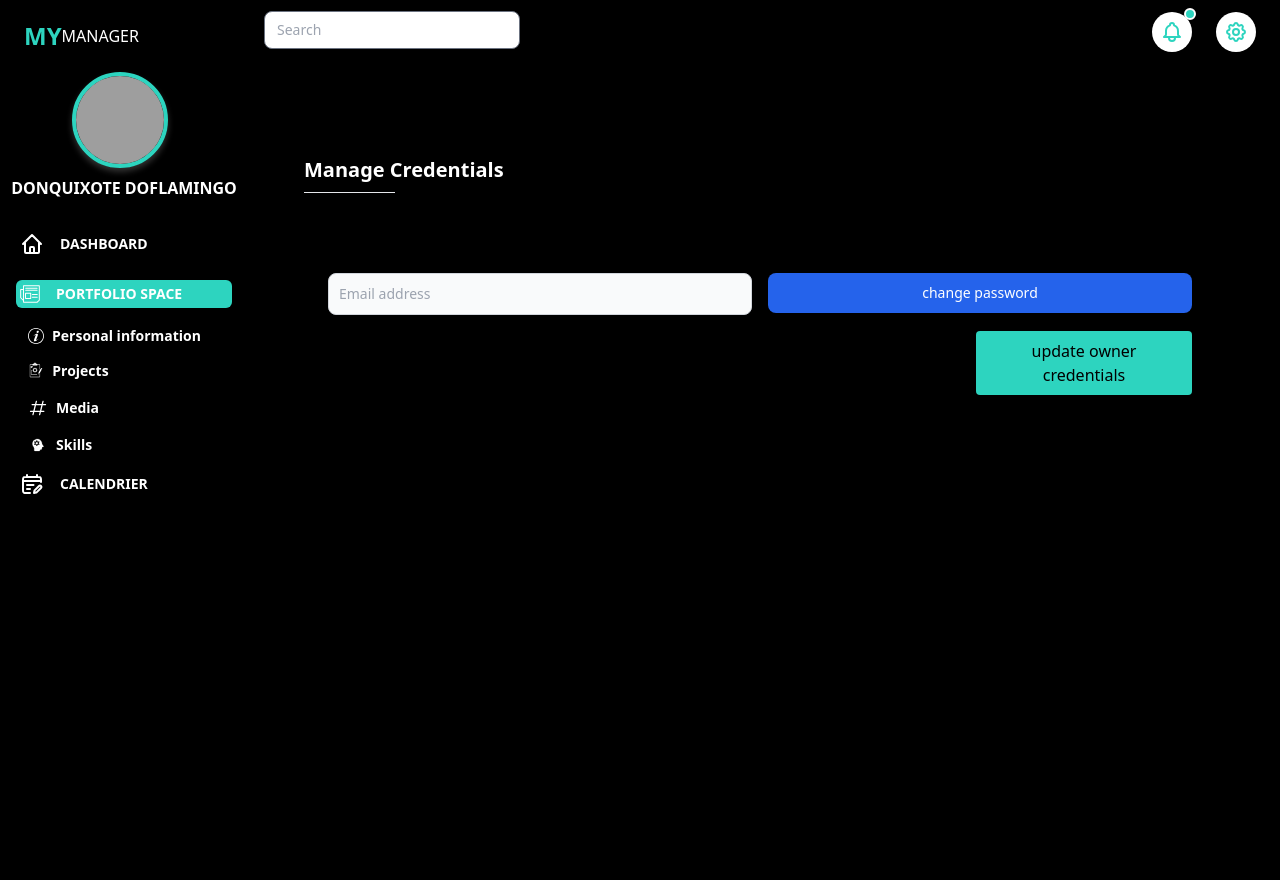
After one commit to MBAREK0/SYMFONY-MANAGER-DASHBOARD, a Symfony app: template templates/settings/index.html.twig in a window 1280 px wide. The commit adds this page. Run offline with Twig, Linux system fonts and the light colour scheme; the template is opened without the code that fills it, so the values that code supplies are empty; style sheets or scripts are compiled from the project's sources; some libraries are stand-ins or nearby versions; grey boxes are pictures that could not be loaded.

Commit message:
make it dynamic

```diff
--- /dev/null
+++ b/assets/js/app.js
@@ -0,0 +1,7 @@
+const change_password_btn = document.getElementById('change_password_btn');
+const change_password_form = document.getElementById('change_password_form');
+
+change_password_btn.addEventListener('click', () => {
+    let form_style = change_password_form.style.display;
+    change_password_form.style.display = form_style === 'none' ? 'block' : 'none';
+});
--- a/templates/base.html.twig
+++ b/templates/base.html.twig
@@ -300,9 +300,18 @@ this.isPagesMenuOpen = !this.isPagesMenuOpen
 }
 
 }
-}</script><!-- jQuery --><script src="https://code.jquery.com/jquery-3.6.0.min.js"></script><!-- DataTables JavaScript --><script src="https://cdn.datatables.net/1.11.5/js/jquery.dataTables.min.js"></script><script>$(document).ready(function () {
+}
+</script>
+<!-- jQuery -->
+<script src="https://code.jquery.com/jquery-3.6.0.min.js"></script>
+<!-- DataTables JavaScript -->
+<script src="https://cdn.datatables.net/1.11.5/js/jquery.dataTables.min.js">
+</script><script>
+$(document).ready(function () {
 $('#projects').DataTable();
-});</script>
+});
+</script>
 <script src="https://cdnjs.cloudflare.com/ajax/libs/flowbite/2.3.0/flowbite.min.js"></script>
-
-</body></html>
+<script src="{{ asset('js/app.js') }}?v=1.0"></script>
+</body>
+</html>
--- /dev/null
+++ b/templates/settings/index.html.twig
@@ -0,0 +1,100 @@
+{% extends 'base.html.twig' %}
+
+{% block body %}
+
+
+	<div class="grid mb-4 pb-10 pt-3   lg:px-8 lg:mx-4 mx-2 rounded-sm bg-black min-h-screen">
+
+
+		<div class="  transition-colors duration-300 ">
+			<div class="container mx-auto p-4">
+								<h1 class="text-xl font-semibold text-white m-0 mt-16">Manage Credentials</h1>
+				<hr class="w-[10%] mb-10 mt-2">
+
+				<div class="mb-3 rounded-lg p-6 transition duration-300 ease-in-out transform hover:shadow-lg transition-transform duration-300 ease-in-out ">
+
+
+					{% for flashMessage in app.flashes('success') %}
+
+						<div id="alert-3" class="flex items-center p-4 mb-4 text-white rounded-lg bg-green-600 dark:bg-gray-800 dark:text-green-400" role="alert">
+							<svg class="flex-shrink-0 w-4 h-4" aria-hidden="true" xmlns="http://www.w3.org/2000/svg" fill="currentColor" viewbox="0 0 20 20">
+								<path d="M10 .5a9.5 9.5 0 1 0 9.5 9.5A9.51 9.51 0 0 0 10 .5ZM9.5 4a1.5 1.5 0 1 1 0 3 1.5 1.5 0 0 1 0-3ZM12 15H8a1 1 0 0 1 0-2h1v-3H8a1 1 0 0 1 0-2h2a1 1 0 0 1 1 1v4h1a1 1 0 0 1 0 2Z"/>
+							</svg>
+
+							<div class="ms-3 text-sm font-medium">
+								{{ flashMessage }}
+							</div>
+							<button type="button" class="ms-auto -mx-1.5 -my-1.5 text-white rounded-lg focus:ring-2 focus:ring-green-400 p-1.5 hover:bg-green-200 inline-flex items-center justify-center h-8 w-8 dark:bg-gray-800 dark:text-green-400 dark:hover:bg-gray-700" data-dismiss-target="#alert-3" aria-label="Close">
+								<span class="sr-only">Close</span>
+								<svg class="w-3 h-3" aria-hidden="true" xmlns="http://www.w3.org/2000/svg" fill="none" viewbox="0 0 14 14">
+									<path stroke="currentColor" stroke-linecap="round" stroke-linejoin="round" stroke-width="2" d="m1 1 6 6m0 0 6 6M7 7l6-6M7 7l-6 6"/>
+								</svg>
+							</button>
+						</div>
+					{% endfor %}
+					{% for flashMessage in app.flashes('error') %}
+
+						<div id="alert-2" class="flex items-center p-4 mb-4 text-white rounded-lg bg-red-600 dark:bg-gray-800 dark:text-red-400" role="alert">
+							<svg class="flex-shrink-0 w-4 h-4" aria-hidden="true" xmlns="http://www.w3.org/2000/svg" fill="currentColor" viewbox="0 0 20 20">
+								<path d="M10 .5a9.5 9.5 0 1 0 9.5 9.5A9.51 9.51 0 0 0 10 .5ZM9.5 4a1.5 1.5 0 1 1 0 3 1.5 1.5 0 0 1 0-3ZM12 15H8a1 1 0 0 1 0-2h1v-3H8a1 1 0 0 1 0-2h2a1 1 0 0 1 1 1v4h1a1 1 0 0 1 0 2Z"/>
+							</svg>
+
+							<div class="ms-3 text-sm font-medium">
+								{{ flashMessage }}
+							</div>
+							<button type="button" class="ms-auto -mx-1.5 -my-1.5  text-white rounded-lg focus:ring-2 focus:ring-red-400 p-1.5 hover:bg-red-200 inline-flex items-center justify-center h-8 w-8 dark:bg-gray-800 dark:text-red-400 dark:hover:bg-gray-700" data-dismiss-target="#alert-2" aria-label="Close">
+								<span class="sr-only">Close</span>
+								<svg class="w-3 h-3" aria-hidden="true" xmlns="http://www.w3.org/2000/svg" fill="none" viewbox="0 0 14 14">
+									<path stroke="currentColor" stroke-linecap="round" stroke-linejoin="round" stroke-width="2" d="m1 1 6 6m0 0 6 6M7 7l6-6M7 7l-6 6"/>
+								</svg>
+							</button>
+						</div>
+					{% endfor %}
+					<form action="{{ path('app_update_owner_password', {'id': user.id}) }}" method="post">
+
+						<div>
+							<div class="grid grid-cols-1 md:grid-cols-2 gap-4 mb-4">
+								<input type="hidden" name="csrf_token" class="bg-gray-50 border border-gray-300 text-gray-900 text-sm rounded-lg focus:ring-blue-500 focus:border-blue-500 block w-full p-2.5 dark:bg-gray-700 dark:border-gray-600 dark:placeholder-gray-400 dark:text-white dark:focus:ring-blue-500 dark:focus:border-blue-500" name="csrf_token" value="{{ csrf_token }}">
+							</div>
+
+							<div class="grid grid-cols-1 md:grid-cols-2 gap-4 mb-4">
+								<div>
+									<input disabled type="email" placeholder="Email address" class="bg-gray-50 border border-gray-300 text-gray-900 text-sm rounded-lg focus:ring-blue-500 focus:border-blue-500 block w-full p-2.5 dark:bg-gray-700 dark:border-gray-600 dark:placeholder-gray-400 dark:text-white dark:focus:ring-blue-500 dark:focus:border-blue-500 " name="email" value="{{ user.email }}">
+								</div>
+								<div>
+									<button type="button" id="change_password_btn" class="  text-gray-900 text-sm text-white rounded-lg  block w-full p-2.5 bg-blue-600 ">
+										change password
+									</button>
+								</div>
+							</div>
+						</div>
+						<div class="grid grid-cols-1 md:grid-cols-2 gap-4 mb-4  hidden" id="change_password_form">
+							<div class="mt-4">
+								<label for="password" class="text-white  ">Current Password</label>
+								<input type="text" class="bg-gray-50 border border-gray-300 text-gray-900 text-sm rounded-lg focus:ring-blue-500 focus:border-blue-500 block w-full p-2.5 dark:bg-gray-700 dark:border-gray-600 dark:placeholder-gray-400 dark:text-white dark:focus:ring-blue-500 dark:focus:border-blue-500 mt-2" placeholder="•••••••••" name="_old_password"/>
+							</div>
+							<div class="mt-4">
+								<label for="password" class="text-white  ">New Password</label>
+								<input type="text" class="bg-gray-50 border border-gray-300 text-gray-900 text-sm rounded-lg focus:ring-blue-500 focus:border-blue-500 block w-full p-2.5 dark:bg-gray-700 dark:border-gray-600 dark:placeholder-gray-400 dark:text-white dark:focus:ring-blue-500 dark:focus:border-blue-500 mt-2" placeholder="•••••••••" name="_new_password"/>
+							</div>
+						</div>
+
+						<div class=" w-full flex items-center justify-end">
+							<button type="submit" class="w-full md:w-1/2 xl:w-1/4 px-4 py-2 rounded  bg-[#2DD4BF] text-black hover:text-white hover:bg-blue-600 focus:outline-none transition-colors">
+								update owner credentials
+							</button>
+						</div>
+
+
+					</form>
+
+				</div>
+			</div>
+
+
+		</div>
+
+	</div>
+
+
+{% endblock %}
```
Also changed, not shown: migrations/Version20240612134452.php (added, +35 -0 lines), migrations/Version20240612140059.php (added, +31 -0 lines), src/Controller/PersonalInformationController.php (+10 -15 lines), src/Controller/SettingsController.php (added, +33 -0 lines), src/DataFixtures/AppFixtures.php (+13 -0 lines), src/Entity/PersonalInformation.php (+21 -0 lines), src/Entity/User.php (+16 -0 lines), src/Service/PersonalInformationService.php (+25 -12 lines), templates/auth/owner_index.html.twig (+4 -8 lines), templates/portfolio/personal_information/index.html.twig (+4 -45 lines), 1 other file.
